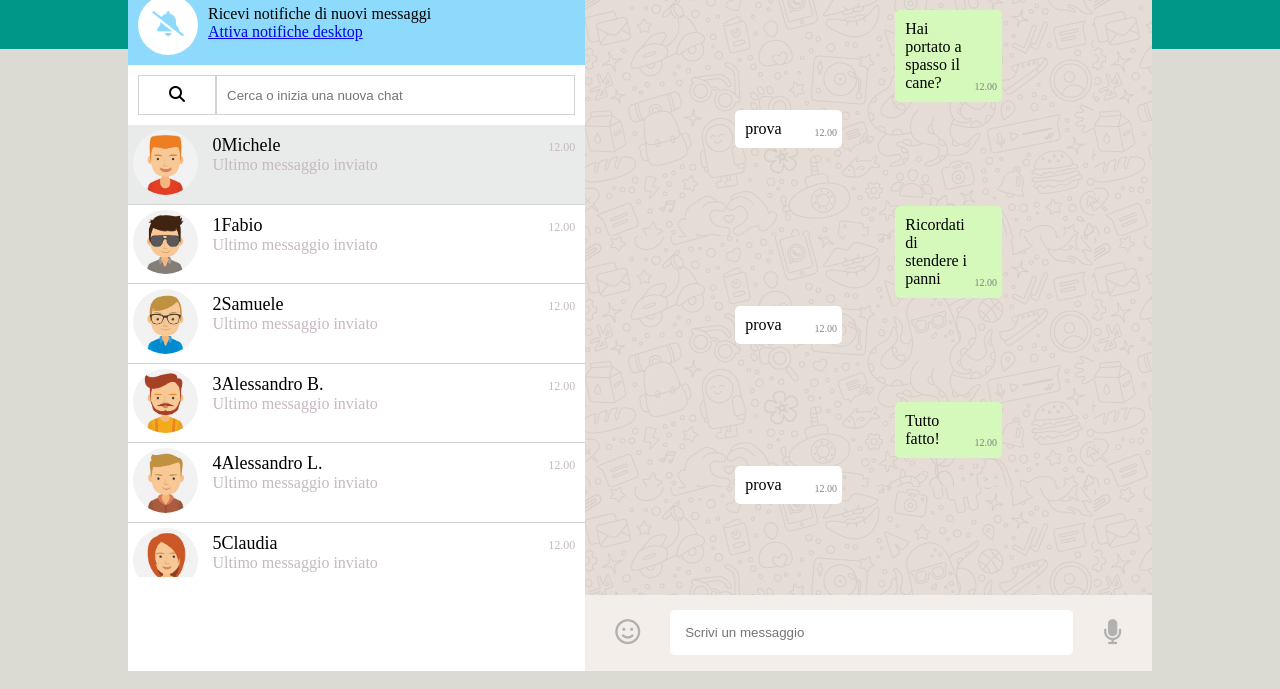
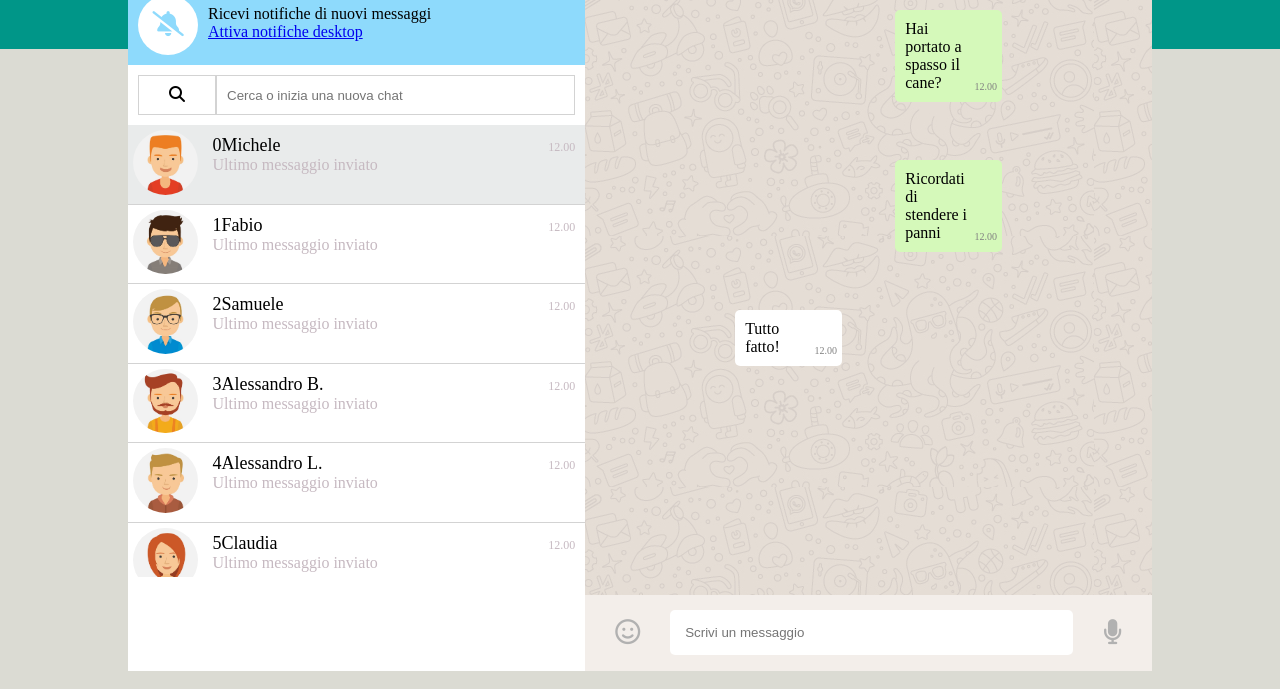
Before and after one commit to ClaudioAiello23/vue-boolzapp, a plain HTML site: page milestone2/index.html in a window 1280 px wide. Shown: the part 111-800 px from the top of the page. Drawn offline with nearby package versions, Linux system fonts and the light colour scheme.

Commit message:
Milestone2 impost. IF per mex inviati/ricevuti nel DOM

```diff
--- a/milestone2/index.html
+++ b/milestone2/index.html
@@ -97,12 +97,12 @@
             <!-- Inizio sezione message container -->
             <section class="message_container">
                 <div class="message_box flex" v-for="(mex, position) in contacts[selectedContact].messages">
-                    <div class="my_mex_box flex">
+                    <div v-if="mex.status === 'sent'" class="my_mex_box flex">
                         <div class="my_mex">{{ mex.message }}</div>
                         <div class="time_message">12.00</div>
                     </div>
-                    <div class="contact_mex_box flex">
-                        <div class="contact_mex">prova</div>
+                    <div v-else class="contact_mex_box flex">
+                        <div class="contact_mex">{{ mex.message }}</div>
                         <div class="time_message">12.00</div>
                     </div>
                 </div>
```
